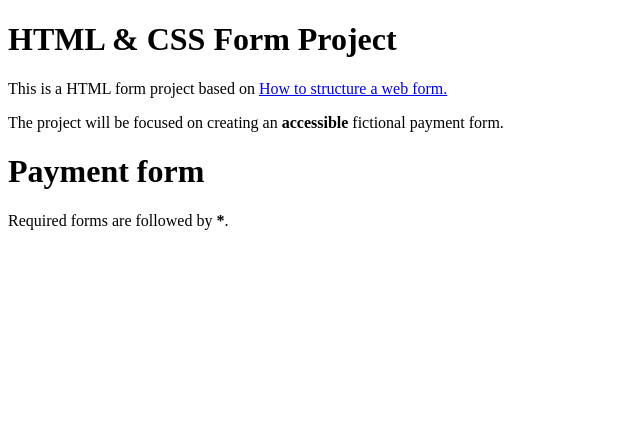
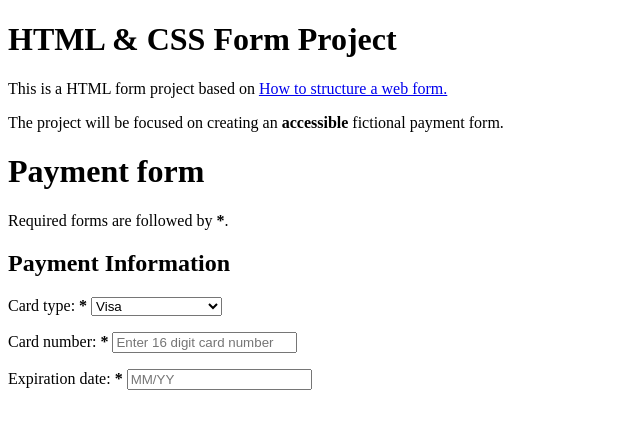
Before and after one commit to nogib001/HTML-and-CSS-Project-2, a plain HTML site: page index.html in a window 1280 px wide. Shown: the whole page, without its empty margins (0-640 px from the left). Drawn offline with Linux system fonts and the light colour scheme.

Commit message:
Worked some more on this project. Finished off some markup.

```diff
--- a/index.html
+++ b/index.html
@@ -33,8 +33,49 @@
         <p>
             Required forms are followed by
             <strong><span aria-label="required">*</span></strong>.
+        </p>
 
-        </p>
+        <section
+        id="payment-info">
+            <h2>Payment Information</h2>
+                <p>
+                    <label
+                    for="card">
+                        <span>Card type:</span>
+                        <strong><span aria-label="required">*</span></strong>
+                    </label>
+                    <select
+                    id="card" name="usercard" required> <!-- added required here on my own (it's not in the demo)-->
+                        <option value="visa">Visa</option>
+                        <option value="mc">Mastercard</option>
+                        <option value="amex">American Express</option>
+                    </select>
+                </p>
+                <p>
+                    <label
+                    for="number">
+                        <span>Card number:</span>
+                        <strong><span aria-label="required">*</span></strong>
+                    </label> <!-- I added maxlength and minlength attributes to stop users from entering faulty numbers -->
+                    <input type="tel" id="number" name="cardnumber" maxlength="16" minlength="16" placeholder="Enter 16 digit card number" required />
+                </p>
+                <p>
+                    <label
+                    for="expiration">
+                        <span>Expiration date:</span>
+                        <strong><span aria-label="required">*</span></strong>
+                    </label>
+                    <input
+                    type="text"
+                    id="expiration"
+                    name="expiration"
+                    required
+                    placeholder="MM/YY"
+                    pattern="^(0[1-9]|1[0-2])\/([0-9]{2})$"
+                    >
+                </p>
+        </section>
+
         </form>
     </body>
 </html>
```
